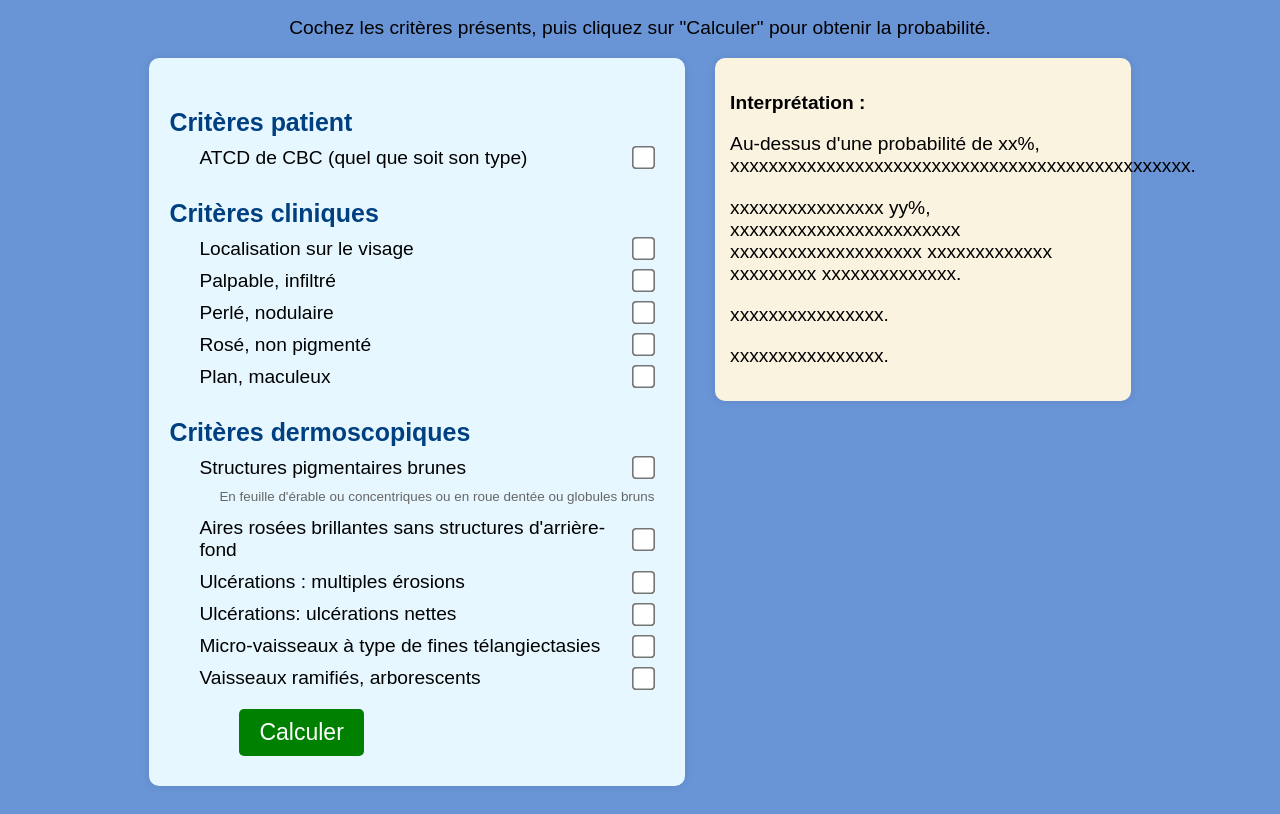
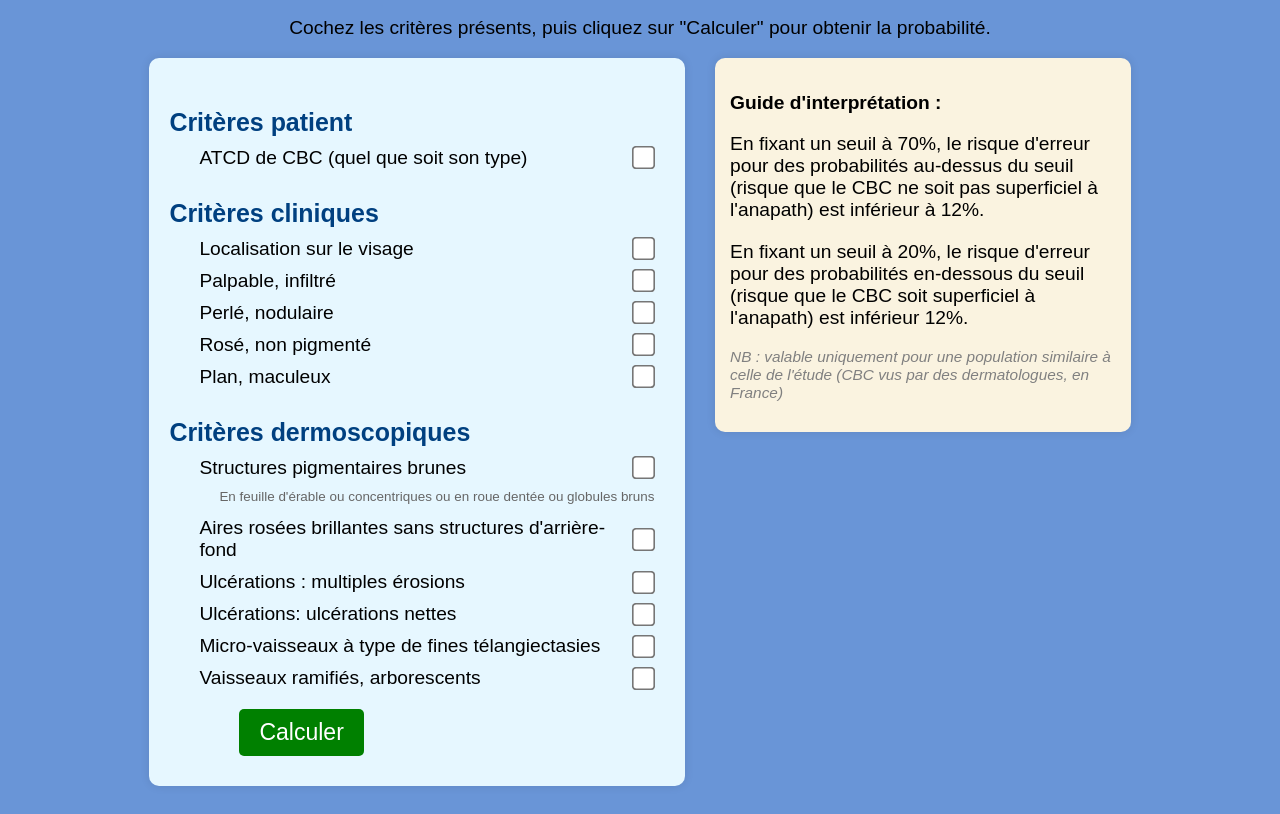
Before and after one commit to milestone89/BASOLIB, a plain HTML site: page index.html in a window 1280 px wide. Shown: the part 124-938 px from the top of the page. Drawn offline with Linux system fonts and the light colour scheme.

Commit message:
Add files via upload

```diff
--- a/index.html
+++ b/index.html
@@ -41,6 +41,12 @@
             width: 35%; /* Ajuste la largeur */
             font-size: 1em;
             text-align: left;
+        }
+
+        .info-container p:last-child {
+            font-size: 0.8em; /* Réduit la taille de la police */
+            color: gray; /* Texte en gris */
+            font-style: italic; /* Optionnel : pour différencier encore plus */
         }
 
         h1 {
@@ -145,11 +151,10 @@
         </div>
 
         <div class="info-container">
-            <p><strong>Interprétation :</strong></p>
-            <p>Au-dessus d'une probabilité de <span id="seuil1">xx</span>%, xxxxxxxxxxxxxxxxxxxxxxxxxxxxxxxxxxxxxxxxxxxxxxxx.</p>
-            <p>xxxxxxxxxxxxxxxx <span id="seuil2">yy</span>%, xxxxxxxxxxxxxxxxxxxxxxxx xxxxxxxxxxxxxxxxxxxx  xxxxxxxxxxxxx xxxxxxxxx xxxxxxxxxxxxxx.</p>
-            <p>xxxxxxxxxxxxxxxx.</p>
-            <p>xxxxxxxxxxxxxxxx.</p>
+            <p><strong>Guide d'interprétation :</strong></p>
+            <p>En fixant un seuil à <span id="id1">70</span>%, le risque d'erreur pour des probabilités au-dessus du seuil (risque que le CBC ne soit pas superficiel à l'anapath) est inférieur à 12%.</p>
+            <p>En fixant un seuil à <span id="id2">20</span>%, le risque d'erreur pour des probabilités en-dessous du seuil (risque que le CBC soit superficiel à l'anapath) est inférieur 12%.</p>
+            <p>NB : valable uniquement pour une population similaire à celle de l'étude (CBC vus par des dermatologues, en France)</p>
         </div>
 
     </div>
```
